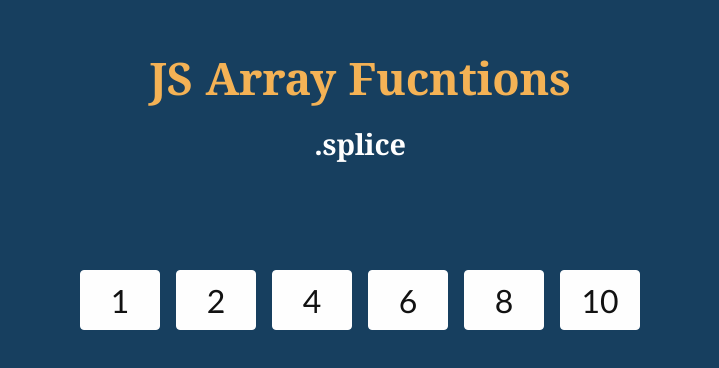
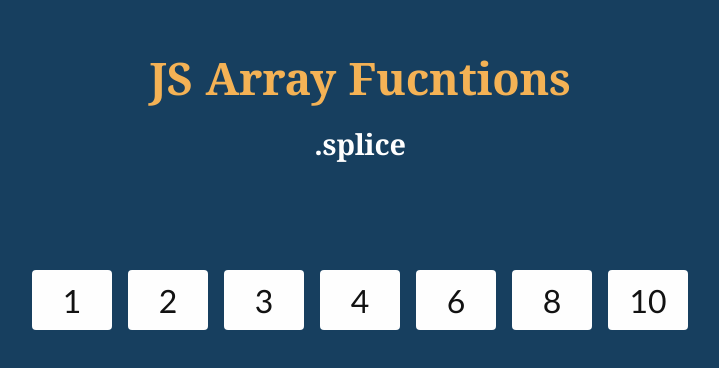
Before and after one commit to Nechir-89/spliceExample1, a plain HTML site: page index.html in a window 1280 px wide. Shown: the part 158-526 px from the top of the page, without its empty margins (280-999 px from the left). Drawn offline with Linux system fonts and the light colour scheme.

Commit message:
adding js to dynamically display array contents

```diff
--- a/App.js
+++ b/App.js
@@ -1 +1,29 @@
-alert("welocme to js array functions");
+// syntax for writing and using splice
+// splice(start)
+// splice(start, deleteCount)
+// splice(start, deleteCount, item1)
+// splice(start, deleteCount, item1, item2, itemN)
+
+let numbers = [1, 2, 4, 6, 8, 10];
+let section = document.querySelector('section.array-section');
+
+window.addEventListener('DOMContentLoaded', () => {
+  // removing elements
+  // adding elements
+  // replacing elements
+  // from start, middle, and end of the array
+  let removedElements = numbers.splice(2, 0, 3);
+  console.log(removedElements)
+
+  displayContent(numbers);
+})
+
+function displayContent(data) {
+  data.forEach(item => {
+    const span = document.createElement('span');
+    const content = document.createTextNode(item)
+    span.appendChild(content);
+    span.className = "array-item";
+    section.appendChild(span);
+  });
+}
--- a/index.html
+++ b/index.html
@@ -13,12 +13,6 @@
   <h1 class="page-header">JS Array Fucntions</h1>
   <h2 class="sub-header">.splice</h2>
   <section class="array-section">
-    <span class="array-item">1</span>
-    <span class="array-item">2</span>
-    <span class="array-item">4</span>
-    <span class="array-item">6</span>
-    <span class="array-item">8</span>
-    <span class="array-item">10</span>
   </section>
   <script type="module" src="./App.js"></script>
 </body>
--- a/style.css
+++ b/style.css
@@ -42,11 +42,13 @@ h2.sub-header {
   display: flex;
   justify-content: center;
   align-items: center;
+  align-content: center;
+  flex-wrap: wrap;
   height: 275px;
 }
 
 .array-item {
-  border: 1px solid var(--primeWhite);
+  /* border: 1px solid var(--primeWhite); */
   border-radius: 0.25rem;
   width: 80px;
   height: 60px;
@@ -62,9 +64,9 @@ h2.sub-header {
 }
 
 .array-item:hover {
-  /* color: var(--goldForground); */
   font-weight: 700;
-  border: 2px solid var(--goldForground);
+  box-shadow: -2px 2px 15px rgba(0,0,0,0.5);
+  background-color: var(--goldForground);
   cursor: pointer;
   transform: scale(1.09);
 }
```
